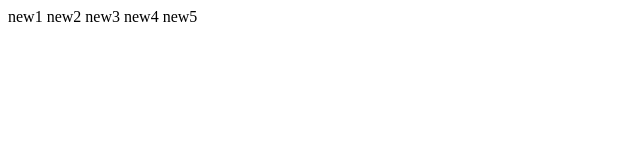
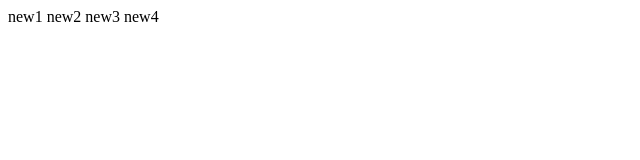
Before and after one commit to jadegitgit/part7.demo, a plain HTML site: page WebContent/index.html in a window 1280 px wide. Shown: the full height of the page, 0-640 px from the left. Drawn offline with Linux system fonts and the light colour scheme.

Commit message:
Revert "new5"
This reverts commit 68c3713082d6e4f7c9104f0ebafd9514d4f2c273.

```diff
--- a/WebContent/index.html
+++ b/WebContent/index.html
@@ -9,6 +9,5 @@
 new2
 new3
 new4
-new5
 </body>
 </html>
```
